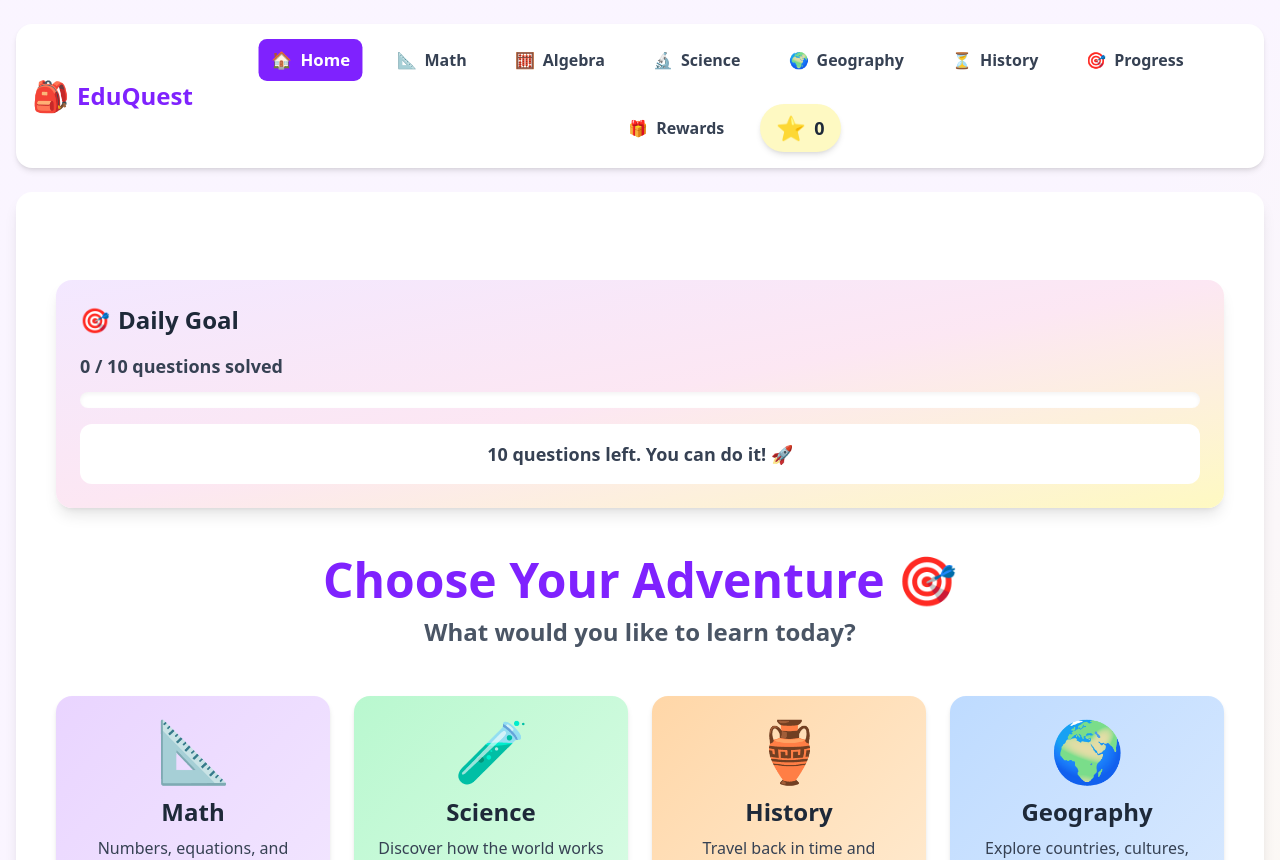
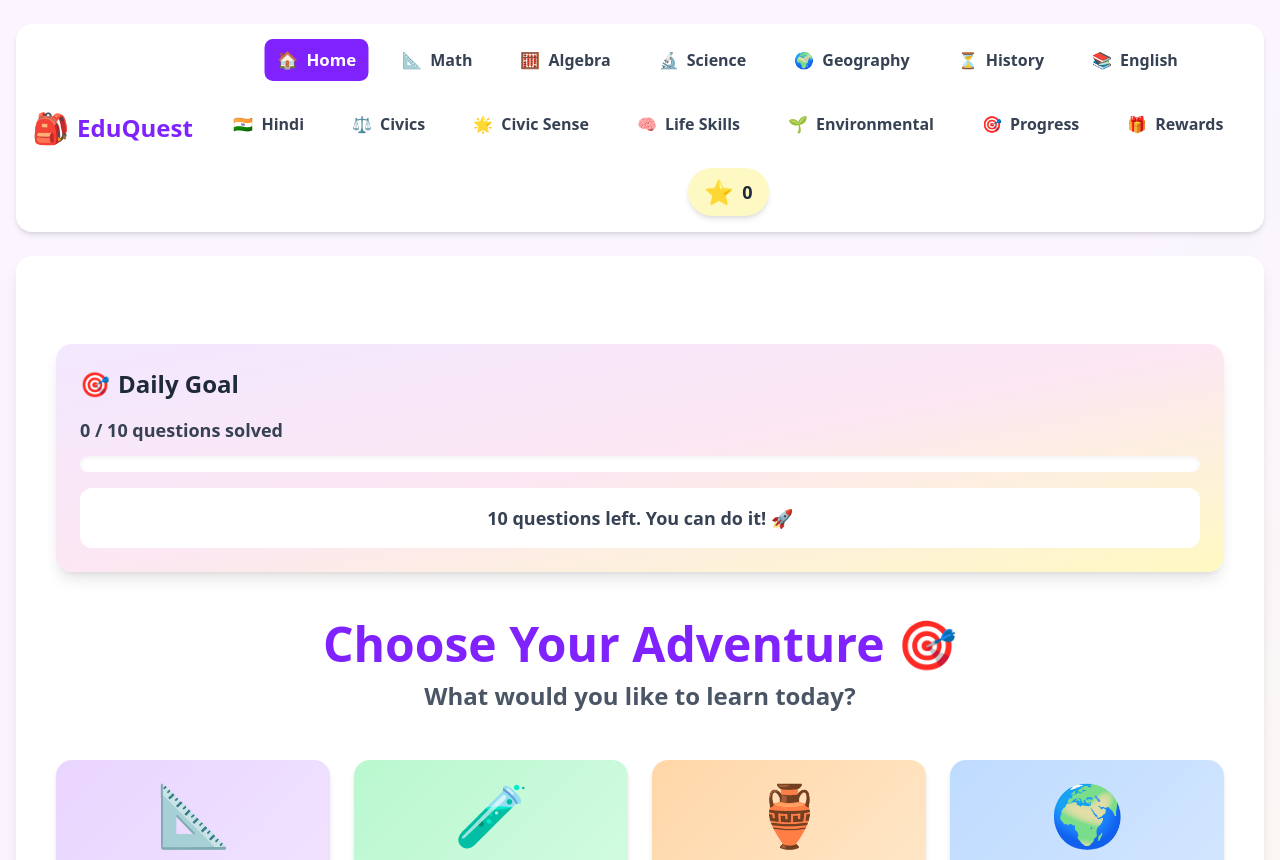
Before and after one commit to Sunny496167/EdeQuest, a React (Vite) app: page / in a window 1280 px wide. Shown: the top 860 px of the page. Built offline with nearby package versions, Linux system fonts and the light colour scheme.

Commit message:
feat: add Navbar component with navigation links for various subjects, gamification display, and scroll-to-top functionality.

```diff
--- a/src/components/Navbar.jsx
+++ b/src/components/Navbar.jsx
@@ -107,6 +107,90 @@ function Navbar() {
                     </NavLink>
 
                     <NavLink
+                        to="/english"
+                        onClick={handleClick}
+                        className={({ isActive }) =>
+                            `flex items-center gap-2 px-3 py-2 rounded-lg font-semibold transition-all duration-200 ${isActive
+                                ? 'bg-violet-600 text-white scale-105'
+                                : 'text-gray-700 hover:text-violet-600 hover:scale-105'
+                            }`
+                        }
+                    >
+                        <span>📚</span>
+                        <span>English</span>
+                    </NavLink>
+
+                    <NavLink
+                        to="/hindi"
+                        onClick={handleClick}
+                        className={({ isActive }) =>
+                            `flex items-center gap-2 px-3 py-2 rounded-lg font-semibold transition-all duration-200 ${isActive
+                                ? 'bg-violet-600 text-white scale-105'
+                                : 'text-gray-700 hover:text-violet-600 hover:scale-105'
+                            }`
+                        }
+                    >
+                        <span>🇮🇳</span>
+                        <span>Hindi</span>
+                    </NavLink>
+
+                    <NavLink
+                        to="/civics"
+                        onClick={handleClick}
+                        className={({ isActive }) =>
+                            `flex items-center gap-2 px-3 py-2 rounded-lg font-semibold transition-all duration-200 ${isActive
+                                ? 'bg-violet-600 text-white scale-105'
+                                : 'text-gray-700 hover:text-violet-600 hover:scale-105'
+                            }`
+                        }
+                    >
+                        <span>⚖️</span>
+                        <span>Civics</span>
+                    </NavLink>
+
+                    <NavLink
+                        to="/civic-sense"
+                        onClick={handleClick}
+                        className={({ isActive }) =>
+                            `flex items-center gap-2 px-3 py-2 rounded-lg font-semibold transition-all duration-200 ${isActive
+                                ? 'bg-violet-600 text-white scale-105'
+                                : 'text-gray-700 hover:text-violet-600 hover:scale-105'
+                            }`
+                        }
+                    >
+                        <span>🌟</span>
+                        <span>Civic Sense</span>
+                    </NavLink>
+
+                    <NavLink
+                        to="/life-skills"
+                        onClick={handleClick}
+                        className={({ isActive }) =>
+                            `flex items-center gap-2 px-3 py-2 rounded-lg font-semibold transition-all duration-200 ${isActive
+                                ? 'bg-violet-600 text-white scale-105'
+                                : 'text-gray-700 hover:text-violet-600 hover:scale-105'
+                            }`
+                        }
+                    >
+                        <span>🧠</span>
+                        <span>Life Skills</span>
+                    </NavLink>
+
+                    <NavLink
+                        to="/environmental"
+                        onClick={handleClick}
+                        className={({ isActive }) =>
+                            `flex items-center gap-2 px-3 py-2 rounded-lg font-semibold transition-all duration-200 ${isActive
+                                ? 'bg-violet-600 text-white scale-105'
+                                : 'text-gray-700 hover:text-violet-600 hover:scale-105'
+                            }`
+                        }
+                    >
+                        <span>🌱</span>
+                        <span>Environmental</span>
+                    </NavLink>
+
+                    <NavLink
                         to="/progress"
                         onClick={handleClick}
                         className={({ isActive }) =>
```
